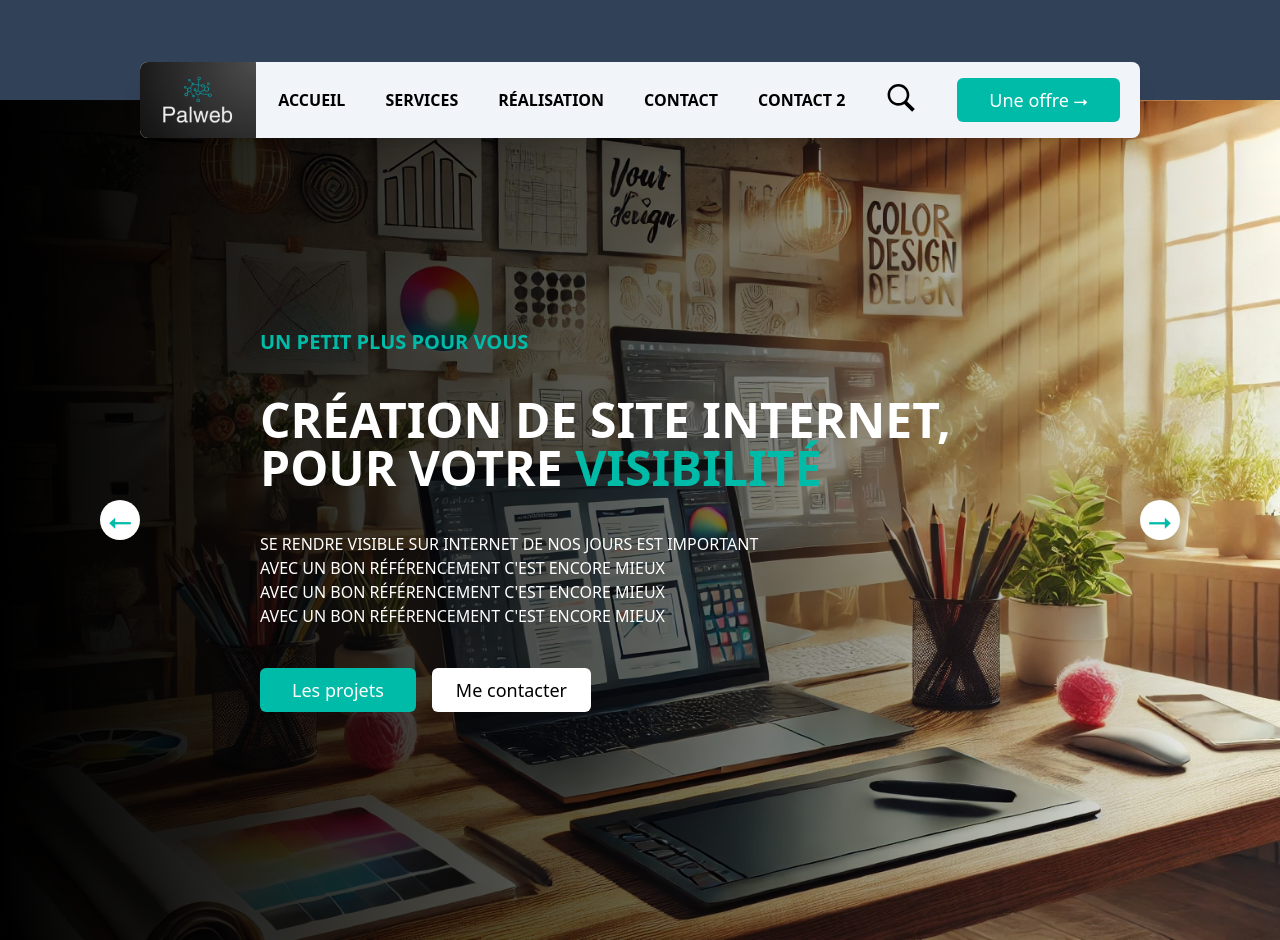
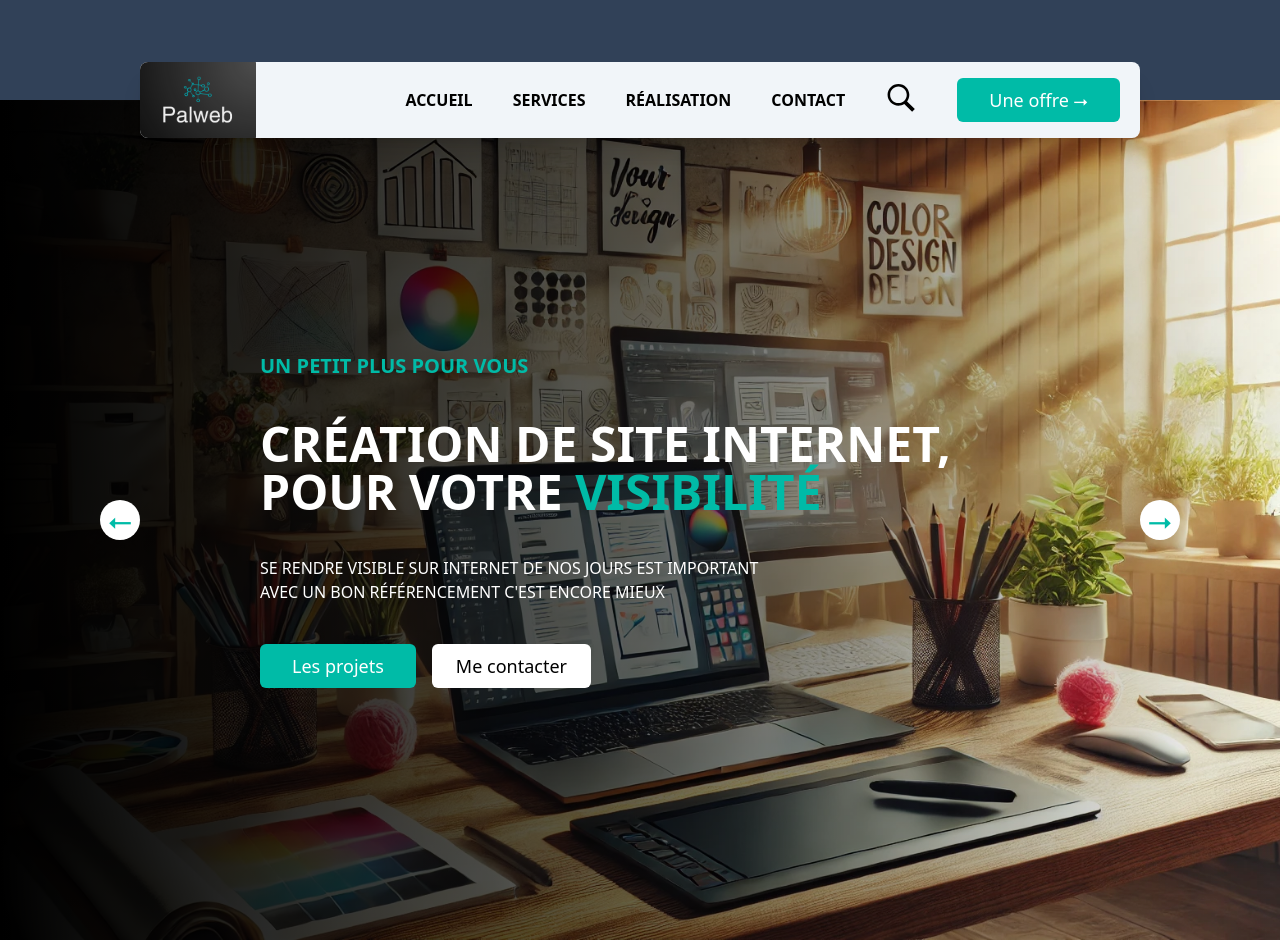
Before and after one commit to th3rival89/palweb, a website: page index.html in a window 1280 px wide. Shown: the top 940 px of the page. Drawn offline with Linux system fonts and the light colour scheme.

Commit message:
remove by demo

```diff
--- a/index.html
+++ b/index.html
@@ -19,7 +19,6 @@
                         <a href="#" class="uppercase hover:text-teal-500">Services</a>
                         <a href="#" class="uppercase hover:text-teal-500">Réalisation</a>
                         <a href="#" class="uppercase hover:text-teal-500">Contact</a>
-                        <a href="#" class="uppercase hover:text-teal-500">Contact 2</a>
                     </div>
                     <div class="py-5 pr-10">
                         <a href="#"><img src="./ressources/loupe.svg" alt="" class="size-8"></a>
@@ -41,8 +40,6 @@
                             <h2 class="uppercase text-left text-teal-500 text-xl font-semibold">Un petit plus pour vous</h2>
                             <h1 class="uppercase text-left text-white text-5xl font-bold w-190 mt-10">Création de site internet, pour votre <span class="text-teal-500">visibilité</span></h1>
                             <p class="uppercase text-white mt-10">Se rendre visible sur internet de nos jours est important</p>
-                            <p class="uppercase text-white">Avec un bon référencement c'est encore mieux</p>
-                            <p class="uppercase text-white">Avec un bon référencement c'est encore mieux</p>
                             <p class="uppercase text-white">Avec un bon référencement c'est encore mieux</p>
                             <div class="flex mt-10 gap-4">
                                 <a href="#" class="bg-teal-500 px-8 py-2 rounded-md text-lg text-white">Les projets</a>
```
